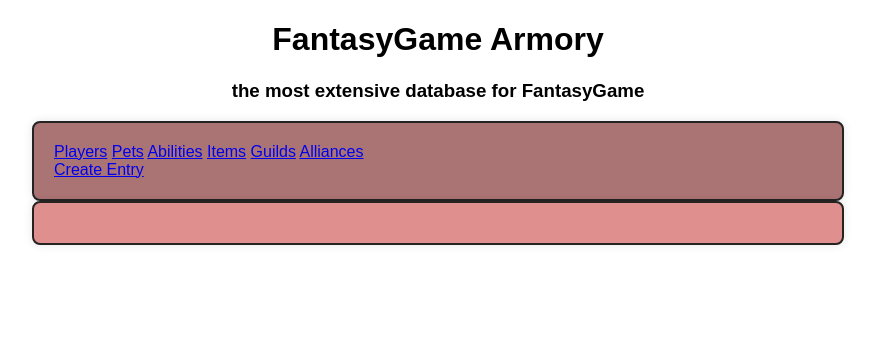
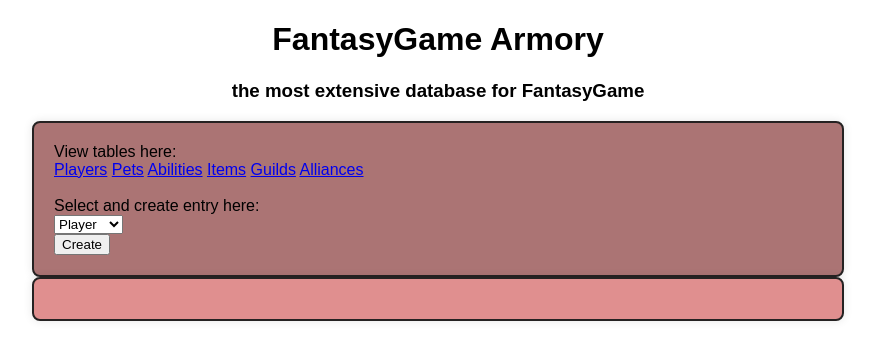
Before and after one commit to gmbrocha/340_Portfolio, a Flask app: page / in a window 1280 px wide. Shown: the top 360 px of the page, without its empty margins (202-1077 px from the left). Run offline with Flask 3, Linux system fonts and the light colour scheme.

Commit message:
added create entry functionality, includes dropdown for type of creation with custom forms; if the entry contains foreign keys in the db the form is prepopulated in a dropdown for that attribute

```diff
--- a/app.py
+++ b/app.py
@@ -1,4 +1,4 @@
-from flask import Flask, render_template, redirect, url_for
+from flask import Flask, render_template, redirect, url_for, request
 import mysql.connector
 from dotenv import load_dotenv
 import os
@@ -11,6 +11,7 @@ sql_pwd = os.getenv('SERVER_PWD')
 
 @app.route('/')
 def index():
+
     return render_template('index.html')
 
 
@@ -177,10 +178,155 @@ def display_alliances():
     return render_template('alliances.html', entity=alliances, headers=headers)
 
 
-@app.route('/create', methods=['POST', 'GET'])
-def create_entry():
+@app.route('/create-entry-form', methods=['POST', 'GET'])
+def create_entry_form():
 
-    return render_template('entry_form.html')
+    # get the entry type from the form dropdown
+    select = request.form.get('entry-type')
+
+    # get attributes (foreign key fields) for dropdowns for each category by case
+    con = db_connection()
+    cur = con.cursor()
+
+    ability_query = 'SELECT special_abilities.ability_name FROM special_abilities'
+    pet_query = 'SELECT pets.pet_name FROM pets'
+    weapon_query = 'SELECT items.item_name FROM items WHERE items.item_type = "weapon"'
+    armor_query = 'SELECT items.item_name FROM items WHERE items.item_type ="armor"'
+    guild_query = 'SELECT guilds.guild_name FROM guilds'
+    pet_type_query = 'SELECT DISTINCT pets.pet_type FROM pets'
+
+    # create empty queries for cases that the attribute isn't necessary
+    fields = []
+    abilities = []
+    pets = []
+    weapons = []
+    armors = []
+    guilds = []
+    pet_types = []
+
+    # these aren't nested, they don't have their own queries because they are static
+    item_types = ['sword', 'armor']
+    item_rarities = ['common', 'uncommon', 'rare', 'epic', 'legendary']
+
+    match select:
+        case "Player":
+            fields = ['Name', 'Ability', 'Pet', 'Weapon', 'Armor', 'Guild']
+            # get abilities for dropdown
+            cur.execute(ability_query)
+            abilities = cur.fetchall()
+
+            # get pets for dropdown
+            cur.execute(pet_query)
+            pets = cur.fetchall()
+
+            # get weapons for dropdown
+            cur.execute(weapon_query)
+            weapons = cur.fetchall()
+
+            # get armors for dropdown
+            cur.execute(armor_query)
+            armors = cur.fetchall()
+
+            # get guilds for dropdown
+            cur.execute(guild_query)
+            guilds = cur.fetchall()
+
+        case "Pet":
+            fields = ['Name', 'Ability', 'Pet Type', 'Attack', 'Defense']
+
+            # get abilities for dropdown
+            cur.execute(ability_query)
+            abilities = cur.fetchall()
+
+            # get abilities for dropdown
+            cur.execute(pet_type_query)
+            pet_types = cur.fetchall()
+
+        case "Ability":
+            fields = ['Name', 'Attack', 'Cost']
+
+        case "Item":
+            fields = ['Name', 'Item Type', 'Defense', 'Attack', 'Rarity']
+
+        case "Guild":
+            fields = ['Name', 'Color']
+
+        case "Alliance":
+            fields = ['Name']
+
+    con.close()
+
+    return render_template('entry_form.html', select_type=select, fields=fields, abilities=abilities, pets=pets, weapons=weapons,
+                           armors=armors, item_types=item_types, guilds=guilds, item_rarity=item_rarities,
+                           pet_types=pet_types)
+
+
+@app.route('/create-db-entry', methods=['POST'])
+def create_db_entry():
+
+    con = db_connection()
+    cur = con.cursor()
+
+    query = ''
+    values = []
+
+    select_type = request.form.get('select-type')
+    match select_type:
+        case 'Player':
+            fields = ['Name', 'Ability', 'Pet', 'Weapon', 'Armor', 'Guild']
+            for i in range(len(fields)):
+                values.append(request.form.get(fields[i]))
+
+            query = f"""INSERT INTO players (player_name, player_abilityID, petID, weaponID, armorID, guildID)
+                VALUES ('{values[0]}', (SELECT abilityID FROM special_abilities WHERE ability_name = '{values[1]}'),
+                (SELECT petID FROM pets WHERE pet_name = '{values[2]}'),
+                (SELECT itemID FROM items WHERE item_name = '{values[3]}'),
+                (SELECT itemID FROM items WHERE item_name = '{values[4]}'),
+                (SELECT guildID FROM guilds WHERE guild_name = '{values[5]}'));"""
+
+        case 'Pet':
+            # todo validate the attack and defense to be integers
+            fields = ['Name', 'Ability', 'Pet Type', 'Attack', 'Defense']
+            for i in range(len(fields)):
+                values.append(request.form.get(fields[i]))
+            query = f"""INSERT INTO pets (pet_name, pet_abilityID, pet_type, pet_attack, pet_defense)
+                VALUES ('{values[0]}', (SELECT abilityID FROM special_abilities WHERE ability_name = '{values[1]}'),
+                '{values[2]}', {int(values[3])}, {int(values[4])})"""
+
+        case 'Ability':
+            # todo validate the attack and cost to be integers
+            fields = ['Name', 'Attack', 'Cost']
+            for i in range(len(fields)):
+                values.append(request.form.get(fields[i]))
+            query = f"""INSERT INTO special_abilities (ability_name, ability_attack, ability_cost)
+                VALUES ('{values[0]}', {int(values[1])}, {int(values[2])})"""
+
+        case 'Item':
+            # todo validate the defense and attack to be integers
+            fields = ['Name', 'Item Type', 'Defense', 'Attack', 'Rarity']
+            for i in range(len(fields)):
+                values.append(request.form.get(fields[i]))
+            query = f"""INSERT INTO items (item_name, item_type, item_defense, item_attack, item_rarity)
+                VALUES ('{values[0]}', '{values[1]}', {int(values[2])}, {int(values[3])}, '{values[4]}')"""
+
+        case 'Guild':
+            # todo validate the color entry to be an integer
+            fields = ['Name', 'Color']
+            for i in range(len(fields)):
+                values.append(request.form.get(fields[i]))
+            query = f"""INSERT INTO guilds (guild_name, guild_color)
+                VALUES ('{values[0]}', {int(values[1])})"""
+
+        case 'Alliance':
+            # only 1 value in the return form here, just put it in the query
+            query = f"""INSERT INTO alliances (alliance_name)
+                VALUES ('{request.form.get('Name')}')"""
+
+    cur.execute(query)
+    con.commit()
+    con.close()
+
+    return redirect(url_for('index'))
 
 
 def db_connection():
--- a/templates/index.html
+++ b/templates/index.html
@@ -14,6 +14,9 @@
     </div>
     <div class="body-container">
         <div>
+            View tables here:
+        </div>
+        <div>
             <a href="{{ url_for('display_players') }}">Players</a>
             <a href="{{ url_for('display_pets') }}">Pets</a>
             <a href="{{ url_for('display_abilities') }}">Abilities</a>
@@ -21,8 +24,25 @@
             <a href="{{ url_for('display_guilds') }}">Guilds</a>
             <a href="{{ url_for('display_alliances') }}">Alliances</a>
         </div>
+        <br>
         <div>
-            <a href="{{ url_for('create_entry') }}">Create Entry</a> <!-- change this to a 'select entity' dropdown -->
+            <form class="entry-menu" method="POST" action="{{ url_for('create_entry_form') }}">
+                <div class="dropdown-group">
+                    <div class="input-group">
+                        <span class="input-group-text">Select and create entry here:</span>
+                            <br>
+                            <select name="entry-type" class="select-form-control">
+                                <option value="Player">Player</option>
+                                <option value="Pet">Pet</option>
+                                <option value="Ability">Ability</option>
+                                <option value="Item">Item</option>
+                                <option value="Guild">Guild</option>
+                                <option value="Alliance">Alliance</option>
+                            </select>
+                    </div>
+                    <button type="submit" class="submit-button">Create</button>
+                </div>
+            </form>
         </div>
     </div>
     <div class="element-display">
--- a/templates/js.html
+++ b/templates/js.html
@@ -1,6 +1,7 @@
 {% extends 'guilds.html' %}
 {% from 'guilds.html' import color %}
 
+{# THIS DOESN'T WORK #}
 {% block color_js %}
     <script type="text/javascript">
         document.documentElement.style.setProperty('--background-color', {{ color }})
```
Also changed, not shown: templates/entry_form.html (+66 -1 lines).
